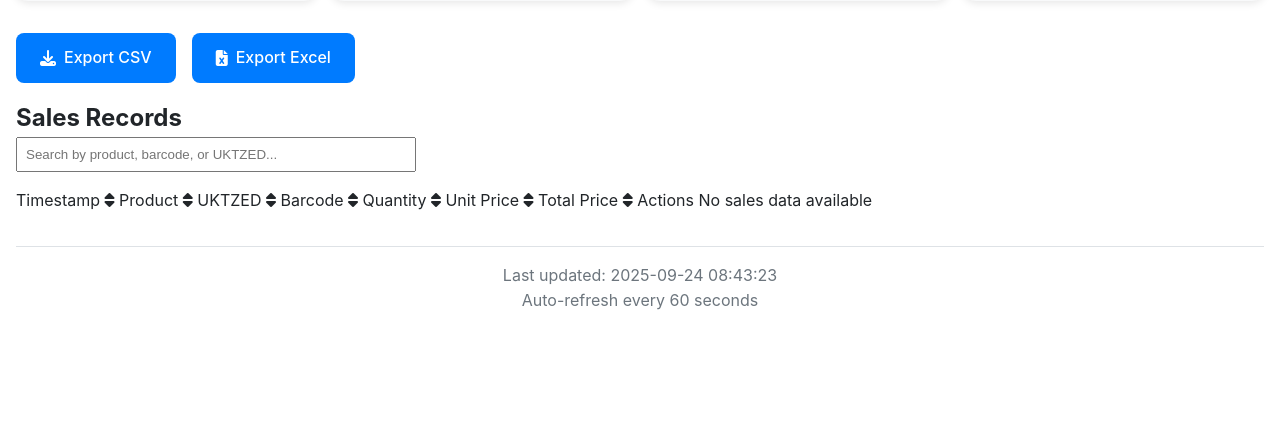
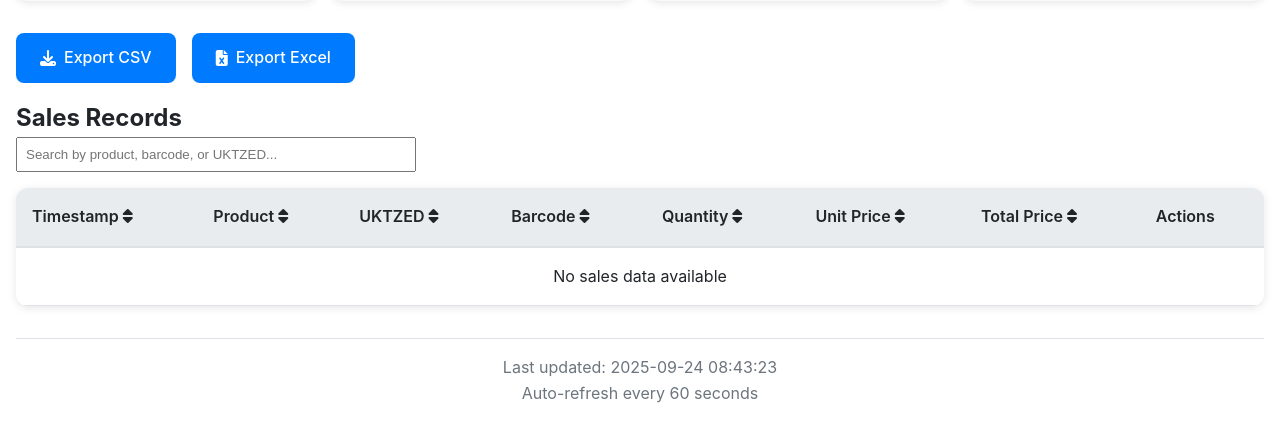
Before and after one commit to sergeyitaly/pharmacy-receipt, a Flask app: page / in a window 1280 px wide. Shown: the part 215-657 px from the top of the page. Run offline with Flask 3, Linux system fonts and the light colour scheme.

Commit message:
sorting in the table

```diff
--- a/templates/index.html
+++ b/templates/index.html
@@ -55,6 +55,7 @@
     <input type="text" id="tableSearch" placeholder="Search by product, barcode, or UKTZED..." style="padding: 0.5rem; width: 100%; max-width: 400px;">
 </div>
 
+<table class="sales-table">
     <thead>
         <tr>
             <th onclick="sortTable(0)">Timestamp <i class="fas fa-sort"></i></th>
```
Lines whose indentation alone changed are shown as unchanged.
